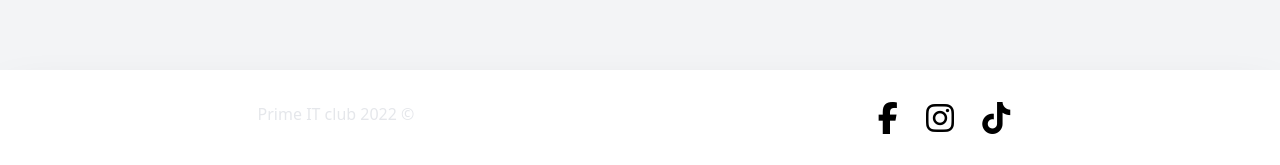
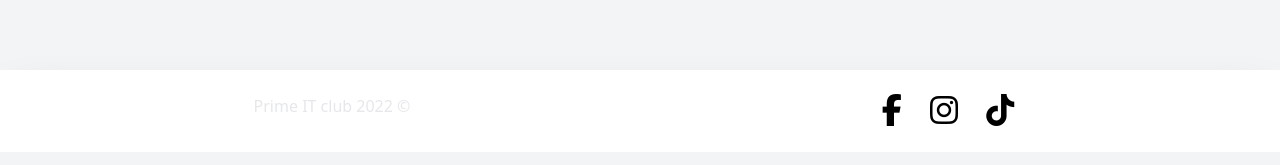
Before and after one commit to PranabZz/skillit, a website: page session.html in a window 1280 px wide. Shown: the part 1294-1459 px from the top of the page. Drawn offline with nearby package versions, Linux system fonts and the light colour scheme.

Commit message:
footer changes

```diff
--- a/session.html
+++ b/session.html
@@ -129,9 +129,9 @@
 
     <!--Footer-->
     <footer
-      class="bg-gray-400 p-8 grid grid-cols-2 justify-between bg-white shadow-2xl  text-center"
+      class="bg-gray-500 p-6 grid grid-cols-2 justify-between bg-white shadow-2xl text-center"
     >
-      <div class="text-gray-200">Prime IT club 2022 &copy;</div>
+    <div class="text-gray-200">Prime IT club 2022 &copy;</div>
       <div class="space-x-6 cursor-pointer">
         <a><i class="fa-2x fa-brands fa-facebook-f"></i></a>
         <a><i class="fa-2x fa-brands fa-instagram"></i></a>
```
Also changed, not shown: workshops.html (+1 -1 lines).
